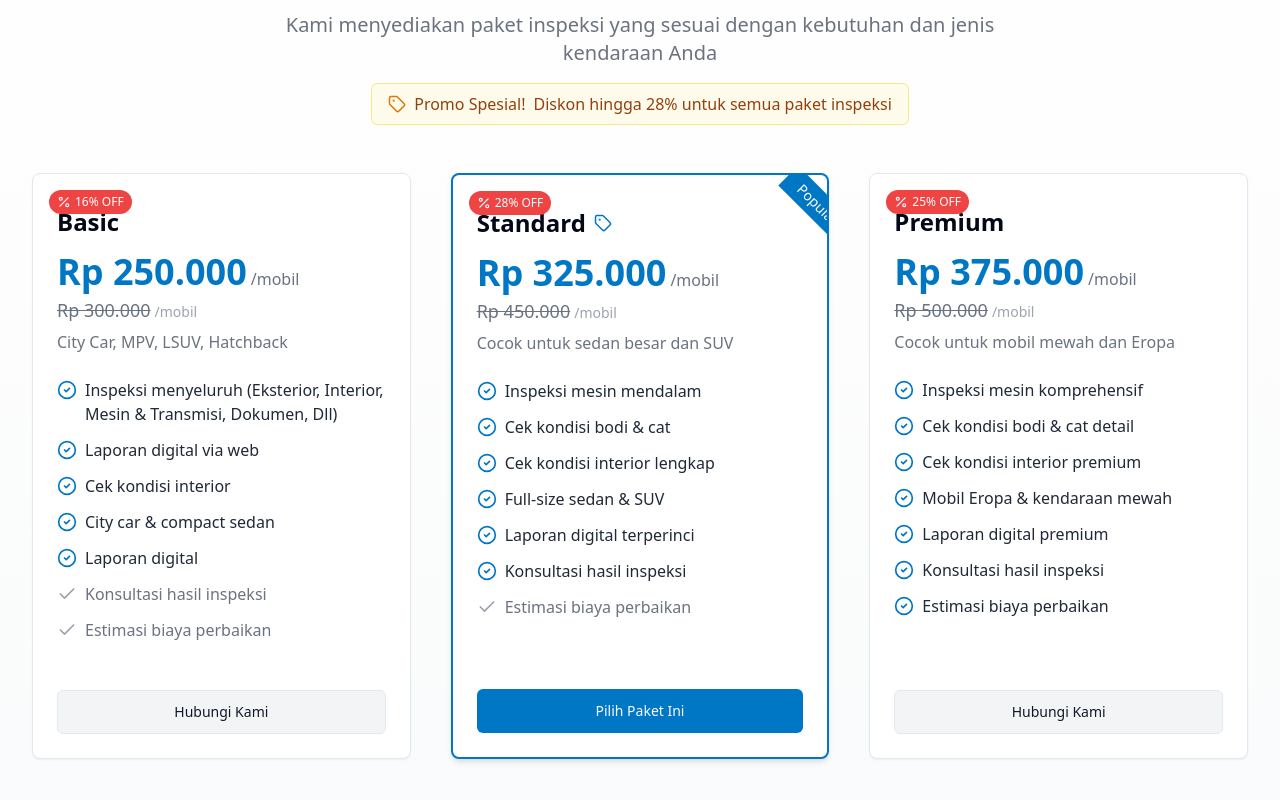
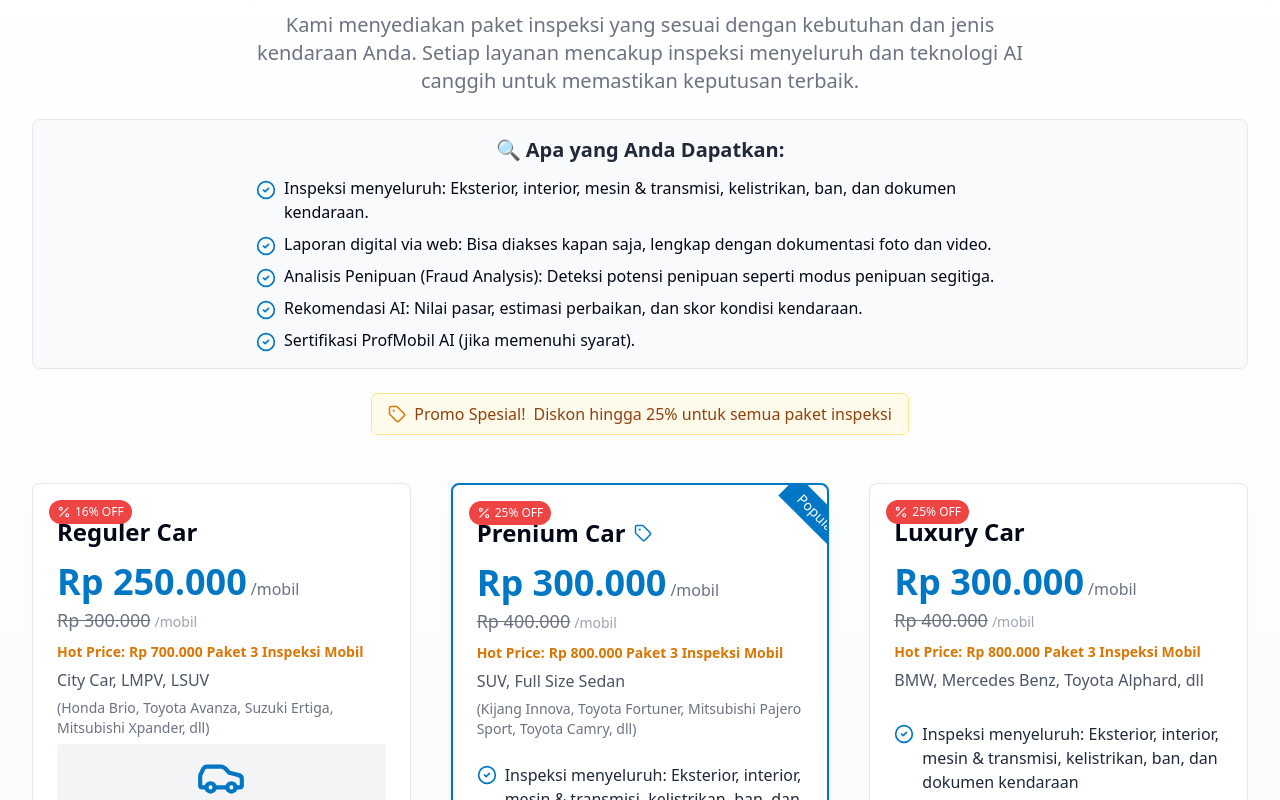
Before and after one commit to saldhyyoga/profmobil-ai-inspect, a React (Vite) app: page / in a window 1280 px wide. Shown: the part 5840-6640 px from the top of the page. Built offline with nearby package versions, Linux system fonts and the light colour scheme; the HTML template or start-up script is replaced by a standard one.

Commit message:
Refactor: Update pricing section details
Update the pricing section details with new information, including price changes, descriptions, and additional details about the included features.

```diff
--- a/src/components/PricingSection.tsx
+++ b/src/components/PricingSection.tsx
@@ -1,7 +1,7 @@
 
 import React from "react";
 import { Button } from "@/components/ui/button";
-import { Check, CircleCheck, Tag, Percent } from "lucide-react";
+import { Check, CircleCheck, Tag, Percent, Car } from "lucide-react";
 import { Card, CardContent, CardFooter, CardHeader } from "@/components/ui/card";
 
 interface PricingFeature {
@@ -14,10 +14,13 @@ interface PricingTierProps {
   normalPrice: string;
   price: string;
   description: string;
+  carType: string;
+  hotPrice: string;
   features: PricingFeature[];
   popular?: boolean;
   ctaText?: string;
   discountPercent?: number;
+  showCarImage?: number;
 }
 
 const PricingTier: React.FC<PricingTierProps> = ({
@@ -25,10 +28,13 @@ const PricingTier: React.FC<PricingTierProps> = ({
   normalPrice,
   price,
   description,
+  carType,
+  hotPrice,
   features,
   popular = false,
   ctaText = "Pilih Paket",
   discountPercent,
+  showCarImage,
 }) => {
   return (
     <Card className={`relative h-full flex flex-col overflow-hidden transition-all duration-300 hover:shadow-lg ${
@@ -65,8 +71,23 @@ const PricingTier: React.FC<PricingTierProps> = ({
               <span className="ml-1 text-gray-400 text-sm">/mobil</span>
             </div>
           )}
+          {hotPrice && (
+            <div className="flex items-baseline mt-2">
+              <span className="text-amber-600 font-bold text-sm">Hot Price: </span>
+              <span className="ml-1 text-amber-600 font-bold text-sm">{hotPrice}</span>
+            </div>
+          )}
         </div>
-        <p className="text-gray-500">{description}</p>
+        <p className="text-gray-600 font-medium">{carType}</p>
+        <p className="text-gray-500 text-sm mt-1">{description}</p>
+
+        {showCarImage === 1 && (
+          <div className="mt-3">
+            <div className="bg-gray-100 rounded p-2 flex justify-center">
+              <Car size={50} className="text-automotive-600" />
+            </div>
+          </div>
+        )}
       </CardHeader>
       <CardContent className="flex-grow">
         <ul className="space-y-3 pt-6">
@@ -96,59 +117,51 @@ const PricingTier: React.FC<PricingTierProps> = ({
 };
 
 const PricingSection = () => {
+  // Common features across all pricing tiers
+  const commonFeatures = [
+    { title: "Inspeksi menyeluruh: Eksterior, interior, mesin & transmisi, kelistrikan, ban, dan dokumen kendaraan", included: true },
+    { title: "Laporan digital via web: Bisa diakses kapan saja, lengkap dengan dokumentasi foto dan video", included: true },
+    { title: "Analisis Penipuan (Fraud Analysis): Deteksi potensi penipuan seperti modus penipuan segitiga", included: true },
+    { title: "Rekomendasi AI: Nilai pasar, estimasi perbaikan, dan skor kondisi kendaraan", included: true },
+    { title: "Sertifikasi ProfMobil AI (jika memenuhi syarat)", included: true },
+  ];
+
   const pricingTiers = [
     {
-      title: "Basic",
+      title: "Reguler Car",
       normalPrice: "Rp 300.000",
       price: "Rp 250.000",
-      description: "City Car, MPV, LSUV, Hatchback",
+      carType: "City Car, LMPV, LSUV",
+      description: "(Honda Brio, Toyota Avanza, Suzuki Ertiga, Mitsubishi Xpander, dll)",
       popular: false,
       discountPercent: 16,
-      features: [
-        { title: "Inspeksi menyeluruh (Eksterior, Interior, Mesin & Transmisi, Dokumen, Dll)", included: true },
-        { title: "Laporan digital via web", included: true },
-        { title: "Cek kondisi interior", included: true },
-        { title: "City car & compact sedan", included: true },
-        { title: "Laporan digital", included: true },
-        { title: "Konsultasi hasil inspeksi", included: false },
-        { title: "Estimasi biaya perbaikan", included: false },
-      ],
-      ctaText: "Hubungi Kami"
+      hotPrice: "Rp 700.000 Paket 3 Inspeksi Mobil",
+      features: commonFeatures,
+      ctaText: "Hubungi Kami",
+      showCarImage: 1
     },
     {
-      title: "Standard",
-      normalPrice: "Rp 450.000",
-      price: "Rp 325.000",
-      description: "Cocok untuk sedan besar dan SUV",
+      title: "Prenium Car",
+      normalPrice: "Rp 400.000",
+      price: "Rp 300.000",
+      carType: "SUV, Full Size Sedan",
+      description: "(Kijang Innova, Toyota Fortuner, Mitsubishi Pajero Sport, Toyota Camry, dll)",
       popular: true,
-      discountPercent: 28,
-      features: [
-        { title: "Inspeksi mesin mendalam", included: true },
-        { title: "Cek kondisi bodi & cat", included: true },
-        { title: "Cek kondisi interior lengkap", included: true },
-        { title: "Full-size sedan & SUV", included: true },
-        { title: "Laporan digital terperinci", included: true },
-        { title: "Konsultasi hasil inspeksi", included: true },
-        { title: "Estimasi biaya perbaikan", included: false },
-      ],
+      discountPercent: 25,
+      hotPrice: "Rp 800.000 Paket 3 Inspeksi Mobil",
+      features: commonFeatures,
       ctaText: "Pilih Paket Ini"
     },
     {
-      title: "Premium",
-      normalPrice: "Rp 500.000",
-      price: "Rp 375.000",
-      description: "Cocok untuk mobil mewah dan Eropa",
+      title: "Luxury Car",
+      normalPrice: "Rp 400.000",
+      price: "Rp 300.000",
+      carType: "BMW, Mercedes Benz, Toyota Alphard, dll",
+      description: "",
       popular: false,
       discountPercent: 25,
-      features: [
-        { title: "Inspeksi mesin komprehensif", included: true },
-        { title: "Cek kondisi bodi & cat detail", included: true },
-        { title: "Cek kondisi interior premium", included: true },
-        { title: "Mobil Eropa & kendaraan mewah", included: true },
-        { title: "Laporan digital premium", included: true },
-        { title: "Konsultasi hasil inspeksi", included: true },
-        { title: "Estimasi biaya perbaikan", included: true },
-      ],
+      hotPrice: "Rp 800.000 Paket 3 Inspeksi Mobil",
+      features: commonFeatures,
       ctaText: "Hubungi Kami"
     }
   ];
@@ -158,15 +171,43 @@ const PricingSection = () => {
       <div className="max-w-7xl mx-auto px-4 sm:px-6 lg:px-8">
         <div className="text-center mb-12">
           <h2 className="text-3xl font-bold text-gray-900 sm:text-4xl mb-4">
-            Harga Layanan Inspeksi
+            💰 Harga Layanan Inspeksi
           </h2>
           <p className="max-w-3xl text-xl text-gray-500 mx-auto">
-            Kami menyediakan paket inspeksi yang sesuai dengan kebutuhan dan jenis kendaraan Anda
+            Kami menyediakan paket inspeksi yang sesuai dengan kebutuhan dan jenis kendaraan Anda.
+            Setiap layanan mencakup inspeksi menyeluruh dan teknologi AI canggih untuk memastikan keputusan terbaik.
           </p>
-          <div className="mt-4 inline-flex items-center bg-amber-50 text-amber-800 px-4 py-2 rounded-md border border-amber-200">
+
+          <div className="mt-6 bg-gray-50 rounded-lg p-4 border border-gray-200">
+            <h3 className="text-xl font-bold text-gray-800 mb-3">🔍 Apa yang Anda Dapatkan:</h3>
+            <ul className="space-y-2 text-left max-w-3xl mx-auto">
+              <li className="flex items-start gap-2">
+                <CircleCheck className="shrink-0 mt-1 h-5 w-5 text-automotive-600" />
+                <span>Inspeksi menyeluruh: Eksterior, interior, mesin & transmisi, kelistrikan, ban, dan dokumen kendaraan.</span>
+              </li>
+              <li className="flex items-start gap-2">
+                <CircleCheck className="shrink-0 mt-1 h-5 w-5 text-automotive-600" />
+                <span>Laporan digital via web: Bisa diakses kapan saja, lengkap dengan dokumentasi foto dan video.</span>
+              </li>
+              <li className="flex items-start gap-2">
+                <CircleCheck className="shrink-0 mt-1 h-5 w-5 text-automotive-600" />
+                <span>Analisis Penipuan (Fraud Analysis): Deteksi potensi penipuan seperti modus penipuan segitiga.</span>
+              </li>
+              <li className="flex items-start gap-2">
+                <CircleCheck className="shrink-0 mt-1 h-5 w-5 text-automotive-600" />
+                <span>Rekomendasi AI: Nilai pasar, estimasi perbaikan, dan skor kondisi kendaraan.</span>
+              </li>
+              <li className="flex items-start gap-2">
+                <CircleCheck className="shrink-0 mt-1 h-5 w-5 text-automotive-600" />
+                <span>Sertifikasi ProfMobil AI (jika memenuhi syarat).</span>
+              </li>
+            </ul>
+          </div>
+
+          <div className="mt-6 inline-flex items-center bg-amber-50 text-amber-800 px-4 py-2 rounded-md border border-amber-200">
             <Tag size={18} className="mr-2 text-amber-600" />
             <span className="font-medium">Promo Spesial!</span>
-            <span className="ml-2">Diskon hingga 28% untuk semua paket inspeksi</span>
+            <span className="ml-2">Diskon hingga 25% untuk semua paket inspeksi</span>
           </div>
         </div>
 
@@ -177,11 +218,14 @@ const PricingSection = () => {
               title={tier.title}
               normalPrice={tier.normalPrice}
               price={tier.price}
+              carType={tier.carType}
               description={tier.description}
+              hotPrice={tier.hotPrice}
               features={tier.features}
               popular={tier.popular}
               ctaText={tier.ctaText}
               discountPercent={tier.discountPercent}
+              showCarImage={tier.showCarImage}
             />
           ))}
         </div>
```
